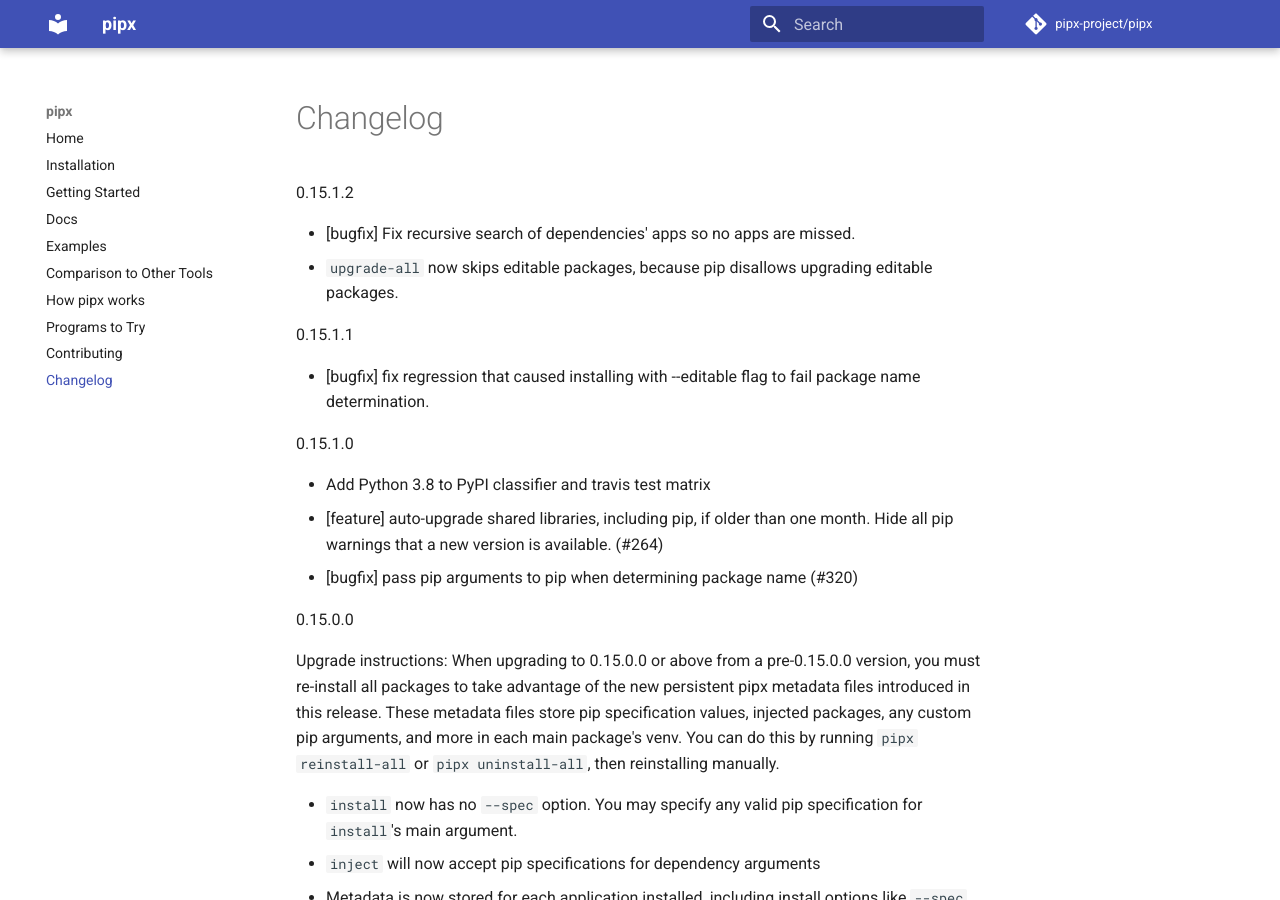
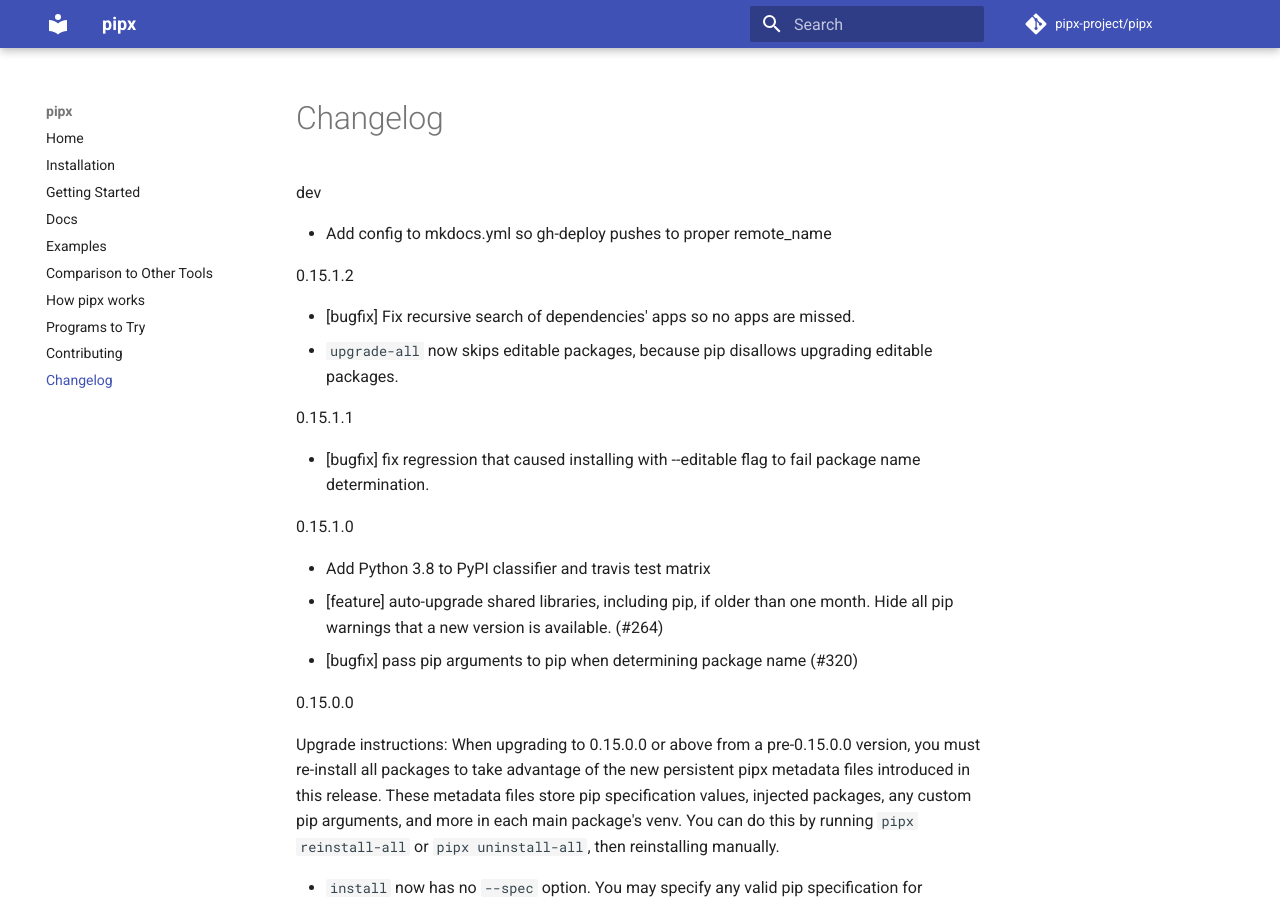
Before and after one commit to pypa/pipx, an MkDocs documentation site: the page built from docs/changelog.md, in a window 1280 px wide and 900 px high. Built offline with MkDocs 1.6.1 and Material for MkDocs 9.7.7, drawn with Linux system fonts in a browser that asks for light colours; comment, search, counter and statistics services are not loaded.

Commit message:
Add changelog.

```diff
--- a/docs/changelog.md
+++ b/docs/changelog.md
@@ -1,3 +1,7 @@
+dev
+
+- Add config to mkdocs.yml so gh-deploy pushes to proper remote_name
+
 0.15.1.2
 
 - [bugfix] Fix recursive search of dependencies' apps so no apps are missed.
```
